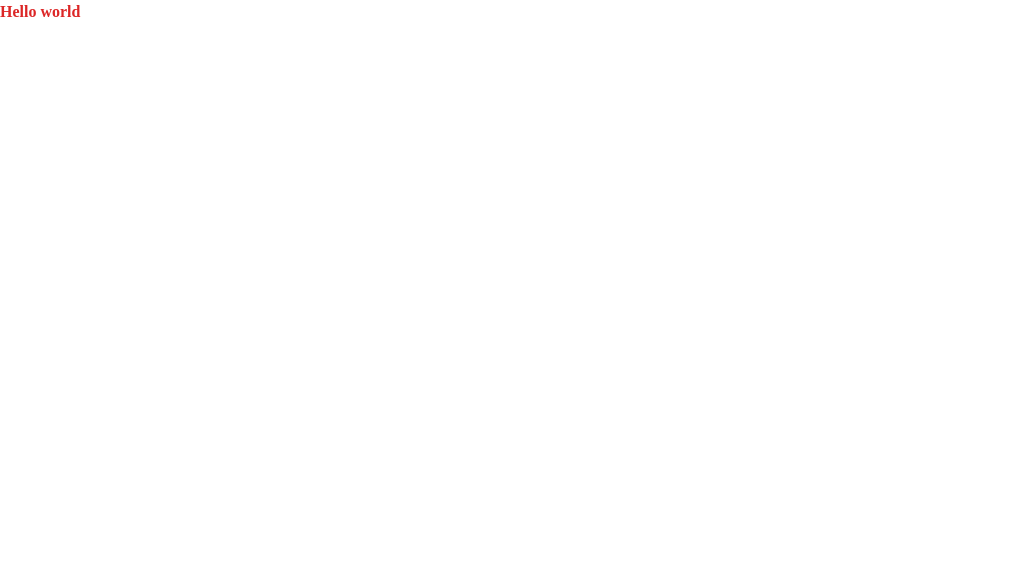
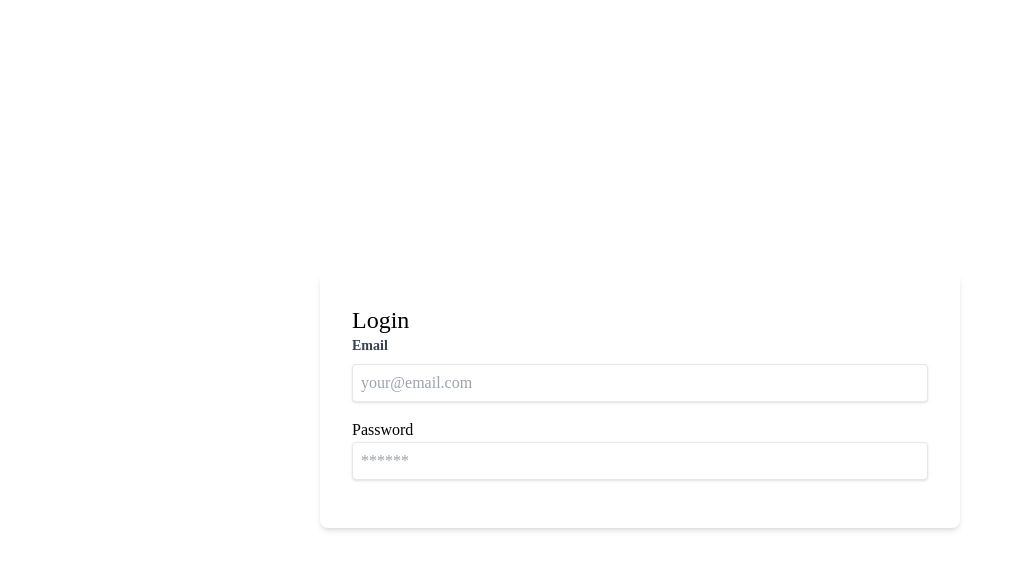
Before and after one commit to Akul-sada/Clinic-Management-System, a React (Create React App) app in the folder front-end/: page / in a window 1280 px wide. Shown: the top 570 px of the page, without its empty margins (0-1022 px from the left). Built offline with nearby package versions, Linux system fonts and the light colour scheme.

Commit message:
Install firebase add DoctorsDashboad.tsx, receptionistDashBoard.tsx add firebase.config.ts files for configuration and get the configuration from firebase website

```diff
--- a/front-end/package.json
+++ b/front-end/package.json
@@ -8,6 +8,7 @@
     "@types/node": "^16.18.106",
     "@types/react": "^18.3.5",
     "@types/react-dom": "^18.3.0",
+    "firebase": "^10.13.1",
     "react": "^18.3.1",
     "react-dom": "^18.3.1",
     "react-router-dom": "^6.26.1",
--- a/front-end/src/App.tsx
+++ b/front-end/src/App.tsx
@@ -1,14 +1,24 @@
 import React from 'react';
 import { BrowserRouter as Router, Route, Routes } from 'react-router-dom';
+import Login from './Components/Login';
+import ReceptionistDashBoad from './Components/ReceptionistDashBoad';
+import DoctorsDashboard from './Components/DoctorsDashboard';
 
 
 
 
 function App() {
   return (
-    <div className="App">
-      <h1 className='font-bold font-sans text-red-600'>Hello world</h1>
-    </div>
+    <>
+    <Router>
+      <Routes>
+        <Route path='/' element={<Login/>}/>
+        <Route path='/recieption' element={<ReceptionistDashBoad/>}/>
+        <Route path='/doctor' element={<DoctorsDashboard/>}/>
+      </Routes>
+    </Router>
+
+    </>
   );
 }
 
--- a/front-end/src/Components/DoctorsDashboard.tsx
+++ b/front-end/src/Components/DoctorsDashboard.tsx
@@ -0,0 +1,9 @@
+import React from 'react'
+
+const DoctorsDashboard = () => {
+  return (
+    <div>DoctorsDashboard</div>
+  )
+}
+
+export default DoctorsDashboard
--- a/front-end/src/Components/Login.tsx
+++ b/front-end/src/Components/Login.tsx
@@ -0,0 +1,42 @@
+import React, { useState } from 'react';
+import { signInWithEmailAndPassword } from 'firebase/auth';
+import auth from '../Firebase/firebase';
+
+
+
+const Login = () => {
+  const [email,setEmail] = useState("");
+  const [password,setPassword] = useState("");
+  const [error,setError] = useState("");
+
+  const handleSubmit = (e: React.FormEvent<HTMLFormElement>)=>{
+    e.preventDefault();
+    signInWithEmailAndPassword(auth, email,password)
+    .then((userCredential)=>{
+      console.log(userCredential)
+    });
+
+  }
+  return (
+    <>
+      <div className='flex items-center justify-center h-screen'>
+        <div className='bg-white rounded-lg shadow-md p-8 w-1/2'>
+          <h2 className='text-2xl'>Login</h2>
+          <form>
+            <div className='mb-4'>
+              <label htmlFor="email" className='block text-gray-700 text-sm font-bold mb-2' >Email</label>
+              <input type="email" className='shadow appearance-none border rounded w-full py-2 text-gray-700 leading-tight focus:outline-none p-2' placeholder='your@email.com'/>
+            </div>
+            <div className='mb-4'>
+              <label htmlFor="password">Password</label>
+              <input type="text" className='shadow appearance-none border rounded w-full py-2 text-gray-700 leading-tight focus:outline-none p-2' placeholder='******' />
+            </div>
+          </form>
+        </div>
+
+      </div>
+    </>
+  );
+};
+
+export default Login;
--- a/front-end/src/Components/receptionistDashBoad.tsx
+++ b/front-end/src/Components/receptionistDashBoad.tsx
@@ -0,0 +1,9 @@
+import React from 'react'
+
+const ReceptionistDashBoad = () => {
+  return (
+    <div>ReceptionistDashBoad</div>
+  )
+}
+
+export default ReceptionistDashBoad
--- /dev/null
+++ b/front-end/src/Firebase/firebase.config.ts
@@ -0,0 +1,8 @@
+export const firebaseConfig = {
+    apiKey: "AIzaSyBsMmYRYvwcKUrZRO6gDU_epVrdGvn1pjY",
+    authDomain: "clinic-management-system-ddce8.firebaseapp.com",
+    projectId: "clinic-management-system-ddce8",
+    storageBucket: "clinic-management-system-ddce8.appspot.com",
+    messagingSenderId: "806696678691",
+    appId: "1:806696678691:web:5a6a8e852b292f6e978896"
+  };
--- /dev/null
+++ b/front-end/src/Firebase/firebase.ts
@@ -0,0 +1,9 @@
+import {initializeApp} from 'firebase/app';
+import { getAuth } from 'firebase/auth';
+import { firebaseConfig } from './firebase.config';
+
+
+const app = initializeApp(firebaseConfig);
+const auth = getAuth(app);
+
+export default auth;
--- a/front-end/src/index.css
+++ b/front-end/src/index.css
@@ -1,3 +1,9 @@
 @tailwind base;
 @tailwind components;
 @tailwind utilities;
+
+*{
+    margin: 0;
+    padding: 0;
+    box-sizing: border-box;
+}
```
Also changed, not shown: front-end/src/firebase.json (added), 1 other file (tests, documents, lock files or other folders).
